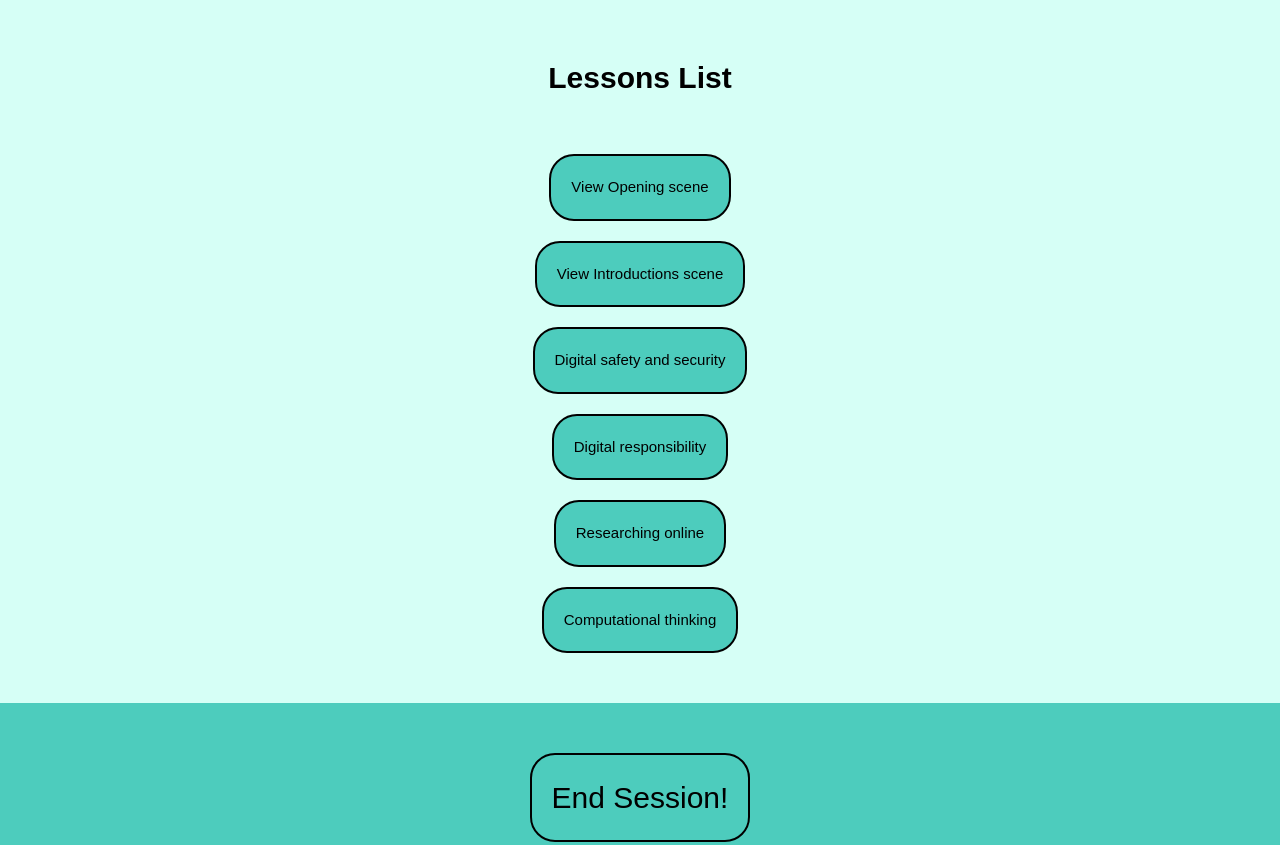
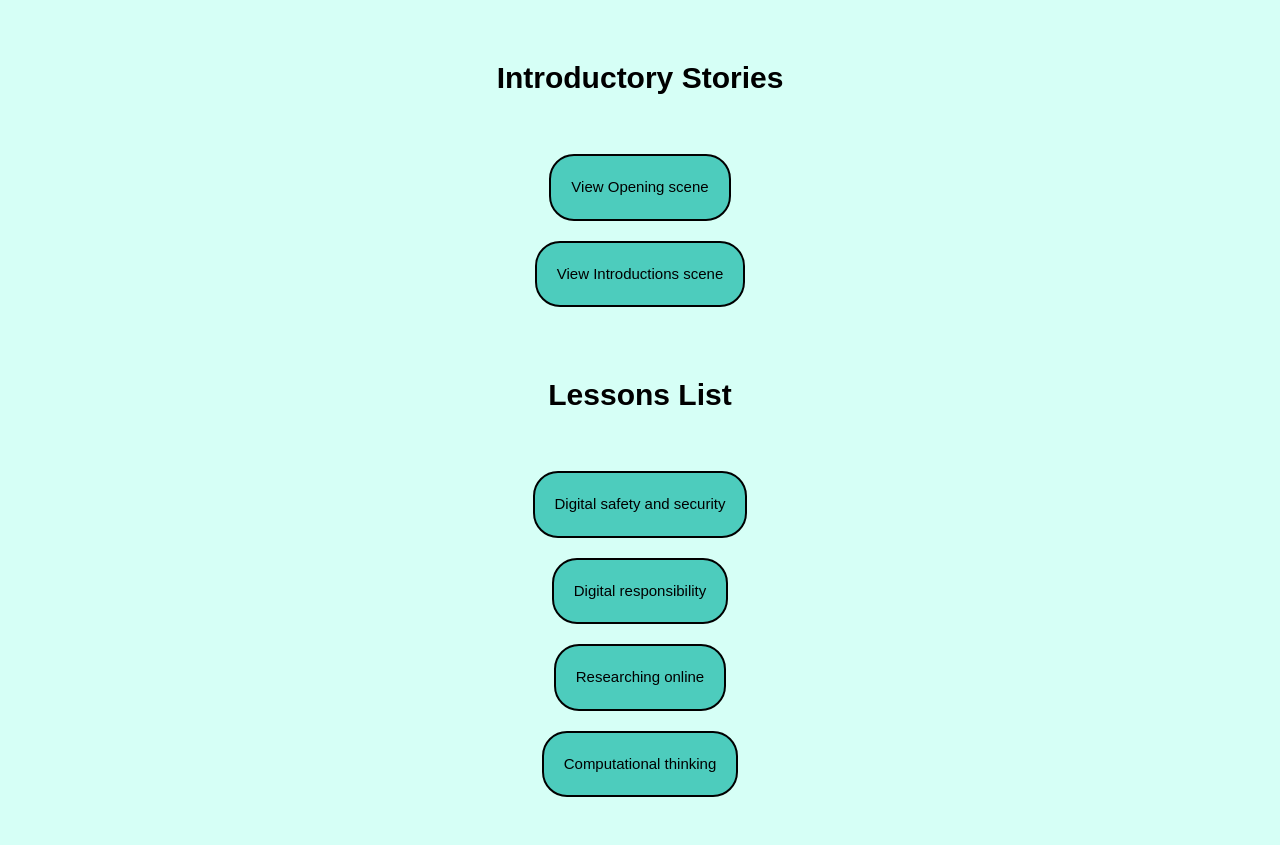
Before and after one commit to JoyBlaster/Virtual-Mystery, a plain HTML site: page lessonpage.html in a window 1280 px wide. Shown: the top 845 px of the page. Drawn offline with nearby package versions, Linux system fonts and the light colour scheme.

Commit message:
Adding on to some fixes in the cutscenes

```diff
--- a/lessonpage.html
+++ b/lessonpage.html
@@ -11,13 +11,14 @@
   <body>
     <link rel="stylesheet" href="scenes.css">
     <!--lessons list-->
-    <h1>Lessons List</h1>
+    <h1>Introductory Stories</h1>
     <nav class="flex-container2 mint">
       <div class = "flex-item"><a href="scene1.html">View Opening scene</a></div>
     </nav>
     <nav class="flex-container2 mint">
       <div class = "flex-item"><a href="scene2.html">View Introductions scene</a></div>
     </nav>
+    <h1>Lessons List</h1>
     <nav class="flex-container2 mint">
       <div class = "flex-item"><a href="lesson1.html">Digital safety and security</a></div>
     </nav>
```
